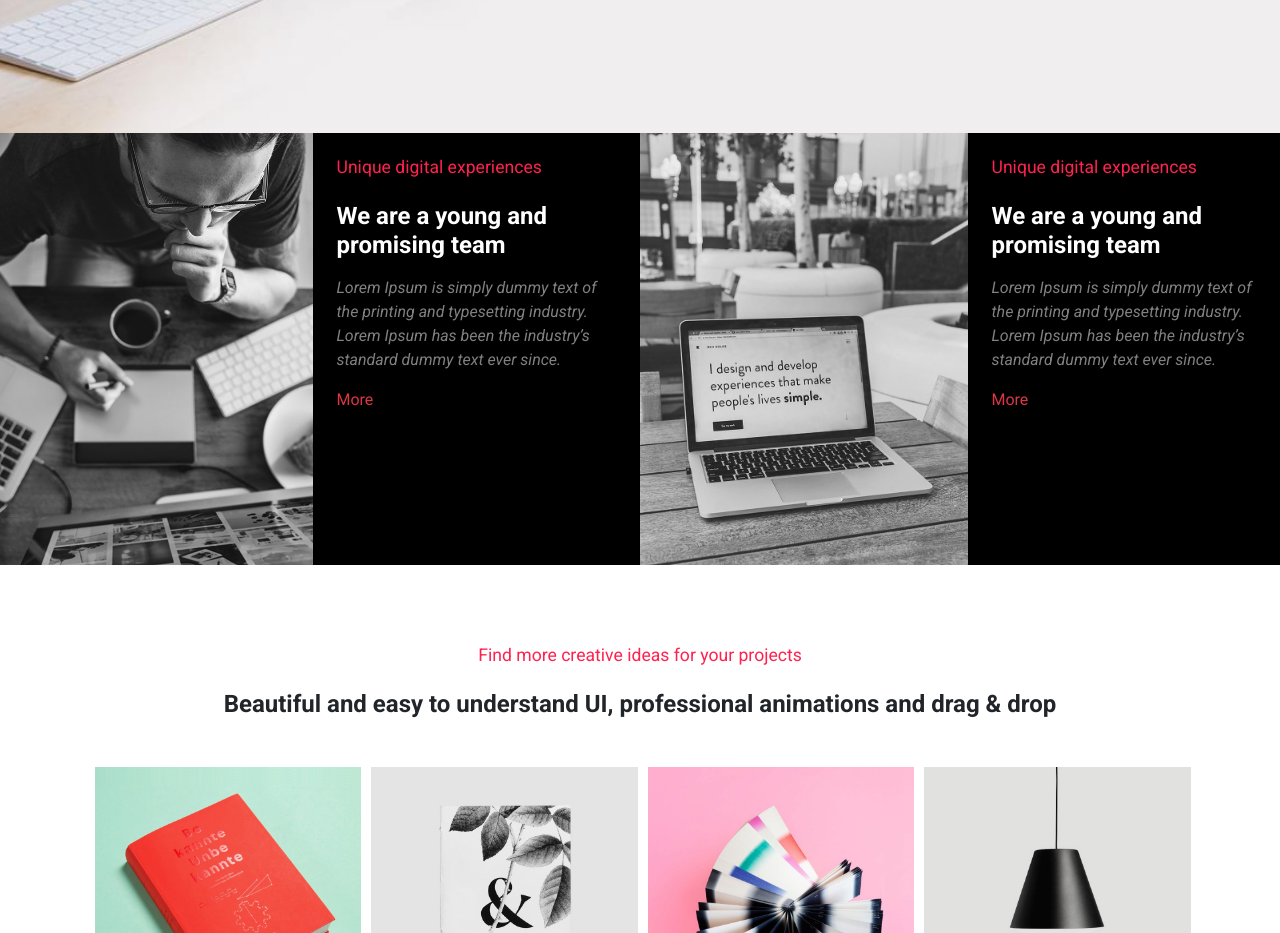
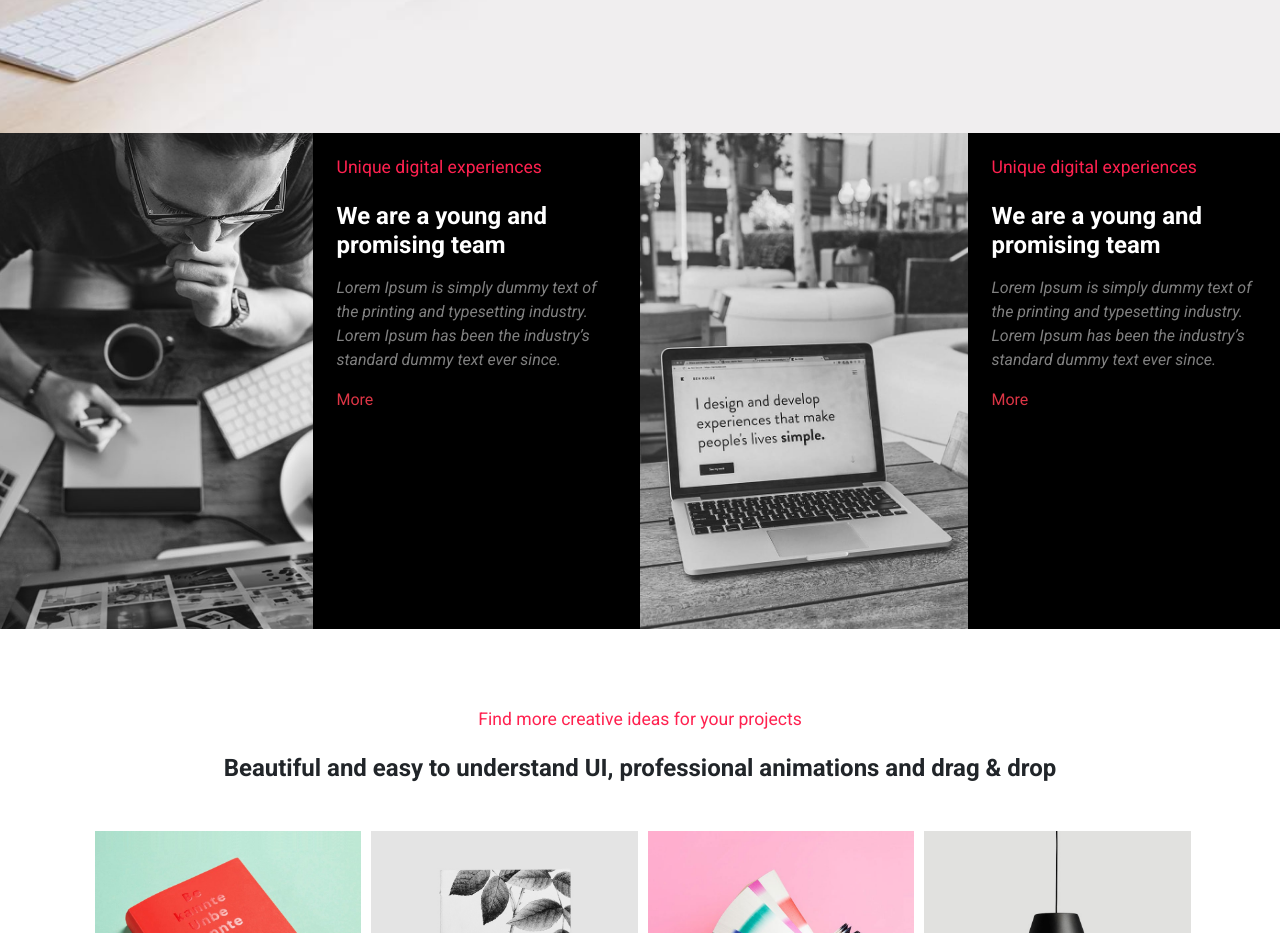
Before and after one commit to SidhantSIDHANT/nicePage-Studio-website, a website: page index.html in a window 1280 px wide. Shown: the part 1949-2882 px from the top of the page. Drawn offline with nearby package versions, Linux system fonts and the light colour scheme.

Commit message:
changes done

```diff
--- a/assets/css/helper.css
+++ b/assets/css/helper.css
@@ -27,14 +27,17 @@ h4 {
     font-weight: bold;
 }
 
+img {
+    width: 100%;
+}
+
 section.elegant-solution-sec-1,
 section.experience-section-3,
-.experience-section-4,
 .digitalExperience-section-7,
 .ourProducts-section-8 {
     background-repeat: no-repeat;
     background-size: cover;
-    background-position: center;
+    background-position: center
 }
 
 section.elegant-solution-sec-1::after,
--- a/assets/css/style.css
+++ b/assets/css/style.css
@@ -67,9 +67,13 @@ section.experience-section-3 .box-height-shadow {
     box-shadow: 0 0 28px rgb(240, 248, 255, .7);
 }
 
+.experience-section-4 {
+    background-color: black;
+}
+
 .experience-section-4 .image-height,
 .black-box {
-    height: 27rem;
+    height: 31rem;
     max-height: auto;
     object-fit: cover;
     width: 100%;
@@ -162,7 +166,7 @@ section.ourProducts-section-8 .outproducts-box {
     width: 100%;
 }
 
-.contact-us ul{
+.contact-us ul {
     list-style: none !important;
 }
 
```
Also changed, not shown: index.html (+3 -1 lines).
